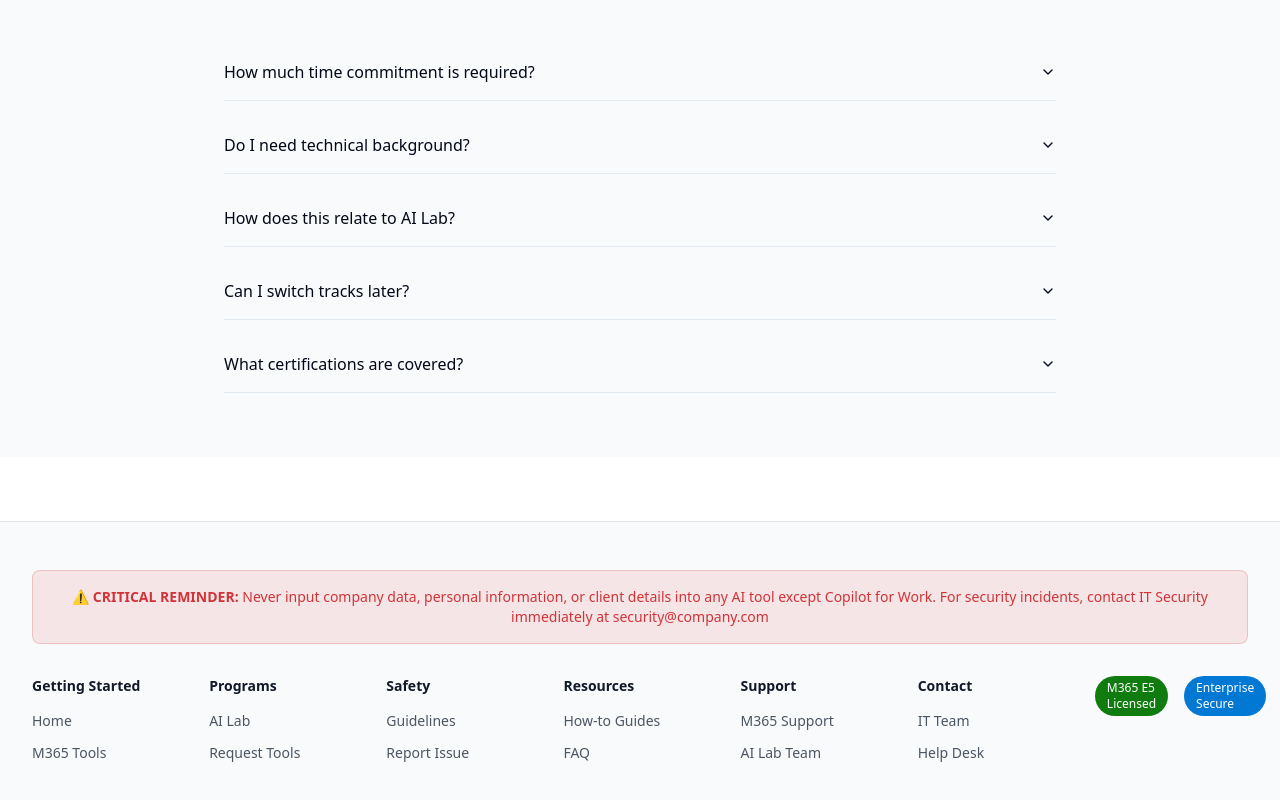
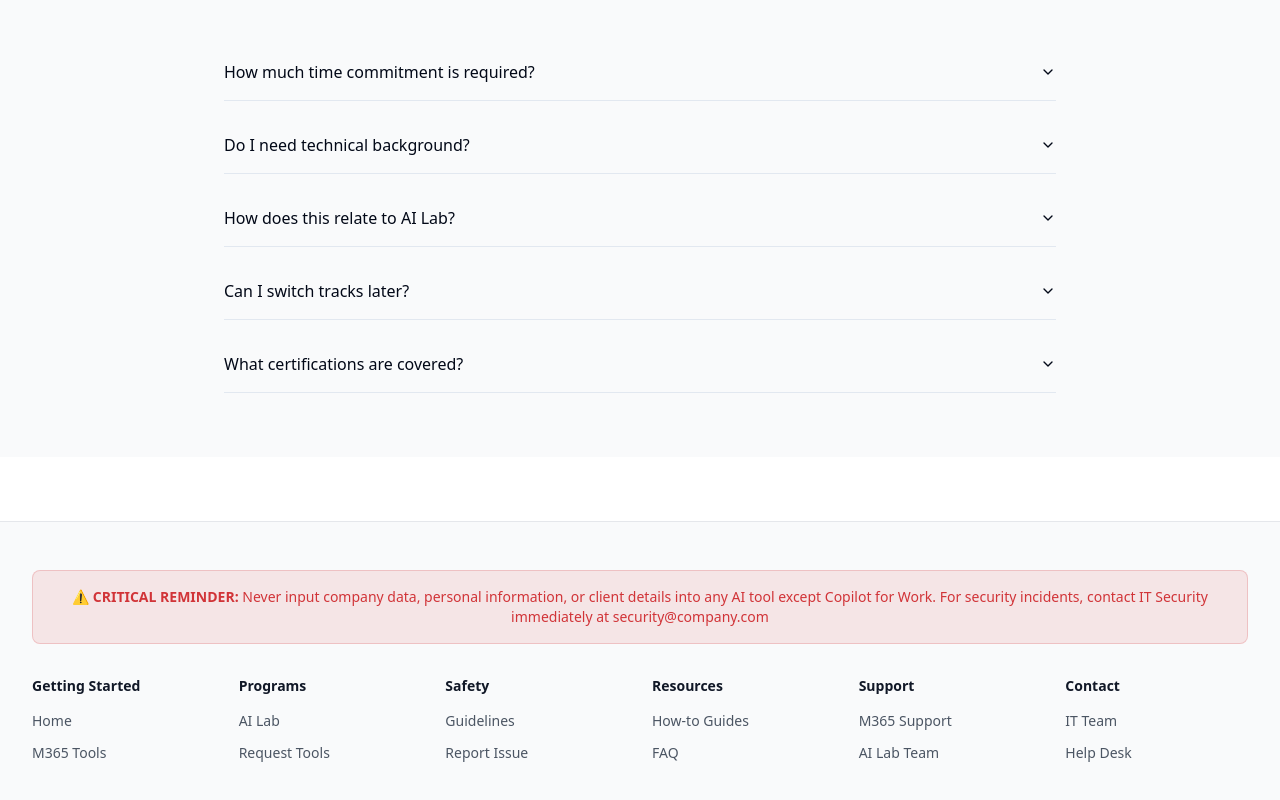
Before and after one commit to legacyguard/ai-corporate-portal, a React (Vite) app: page /career in a window 1280 px wide. Shown: the part 3100-3900 px from the top of the page. Built offline with nearby package versions, Linux system fonts and the light colour scheme.

Commit message:
Remove footer buttons and update event type
- Removed "M365 E5 Licensed" and "Enterprise Secure" buttons from the footer.
- Changed the "Community" event type to "Data&AI Community meeting" in the calendar view.

```diff
--- a/src/components/Footer.tsx
+++ b/src/components/Footer.tsx
@@ -18,7 +18,7 @@ const Footer = () => {
         </div>
 
         {/* Quick Links */}
-        <div className="grid grid-cols-2 md:grid-cols-4 lg:grid-cols-7 gap-6 mb-8">
+        <div className="grid grid-cols-2 md:grid-cols-4 lg:grid-cols-6 gap-6 mb-8">
           <div>
             <h3 className="text-sm font-semibold text-gray-900 mb-3">Getting Started</h3>
             <ul className="space-y-2">
@@ -61,16 +61,6 @@ const Footer = () => {
               <li><a href="tel:+1-555-0123" className="text-sm text-gray-600 hover:text-corporate-blue">Help Desk</a></li>
             </ul>
           </div>
-          <div>
-            <div className="flex items-center space-x-4">
-              <div className="bg-corporate-green text-white px-3 py-1 rounded-full text-xs font-medium">
-                M365 E5 Licensed
-              </div>
-              <div className="bg-corporate-blue text-white px-3 py-1 rounded-full text-xs font-medium">
-                Enterprise Secure
-              </div>
-            </div>
-          </div>
         </div>
       </div>
     </footer>
--- a/src/pages/Events.tsx
+++ b/src/pages/Events.tsx
@@ -337,7 +337,7 @@ const Events = () => {
                   </div>
                   <div className="flex items-center">
                     <div className="w-3 h-3 bg-teal-500 rounded-full mr-2"></div>
-                    <span className="text-sm text-gray-600">Community</span>
+                    <span className="text-sm text-gray-600">Data&AI Community meeting</span>
                   </div>
                 </div>
               </div>
```
